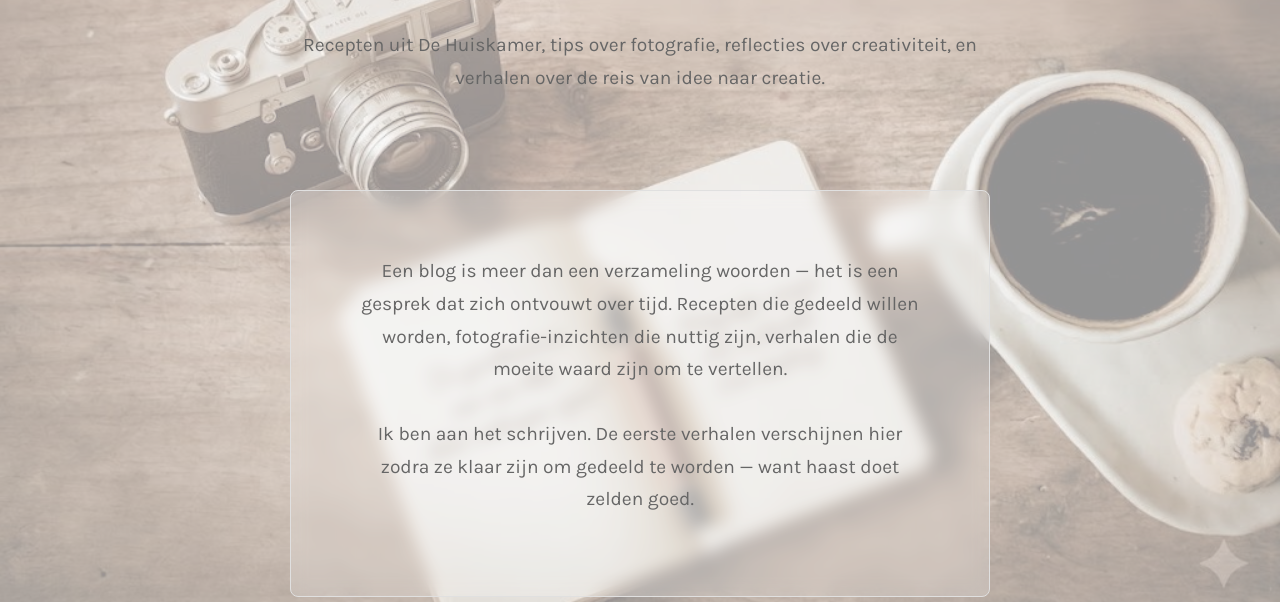
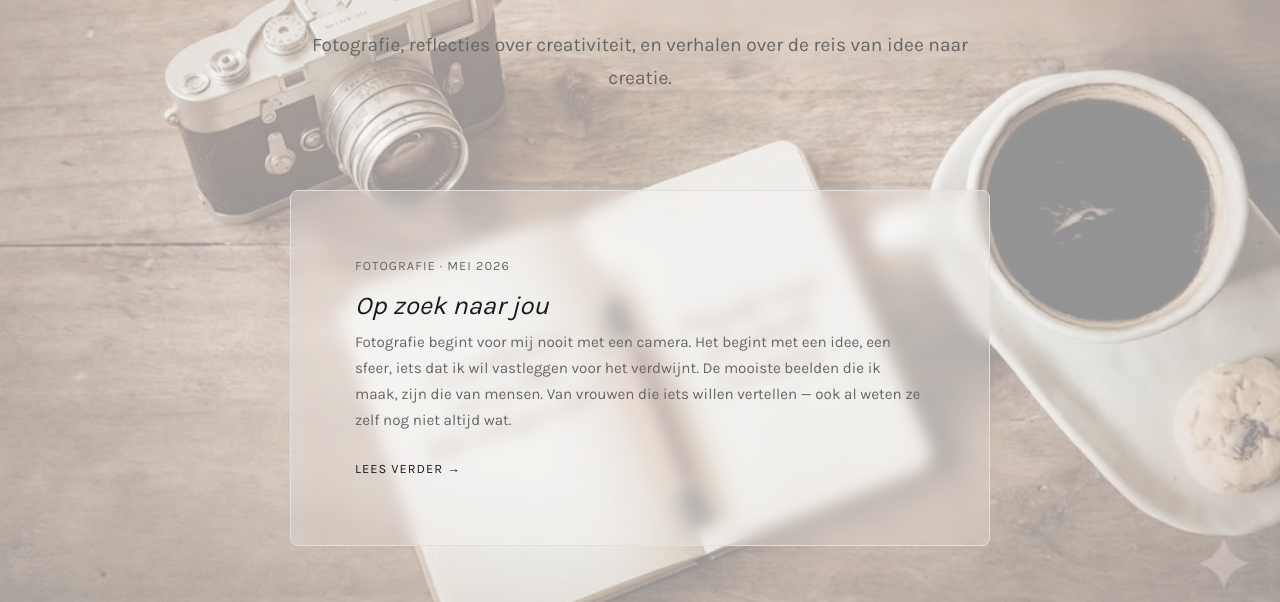
Before and after one commit to Dehuiskamer/atelier-de-huiskamer, a plain HTML site: page blog.html in a window 1280 px wide. Shown: the part 198-800 px from the top of the page. Drawn offline with nearby package versions, Linux system fonts and the light colour scheme.

Commit message:
Add files via upload

```diff
--- a/blog.html
+++ b/blog.html
@@ -13,6 +13,71 @@
 
   <!-- Stylesheet -->
   <link rel="stylesheet" href="style.css">
+
+  <style>
+    .blog-grid {
+      max-width: 700px;
+      margin: 0 auto;
+      display: flex;
+      flex-direction: column;
+      gap: var(--spacing-lg);
+    }
+
+    .blog-card {
+      background-color: rgba(255, 255, 255, 0.20);
+      backdrop-filter: blur(8px);
+      border: 1px solid var(--color-border);
+      border-radius: 8px;
+      padding: var(--spacing-lg);
+      text-decoration: none;
+      display: block;
+      transition: border-color 0.3s ease, background-color 0.3s ease;
+    }
+
+    .blog-card:hover {
+      border-color: var(--color-text-secondary);
+      background-color: rgba(255, 255, 255, 0.30);
+    }
+
+    .blog-card-meta {
+      font-family: var(--font-body);
+      font-size: 0.8rem;
+      letter-spacing: 0.08em;
+      text-transform: uppercase;
+      color: var(--color-text-secondary);
+      margin-bottom: 0.75rem;
+    }
+
+    .blog-card-title {
+      font-family: var(--font-heading);
+      font-size: 1.6rem;
+      font-weight: 400;
+      font-style: italic;
+      color: var(--color-text-primary);
+      margin-bottom: 0.5rem;
+      line-height: 1.3;
+    }
+
+    .blog-card-excerpt {
+      font-family: var(--font-body);
+      font-size: 0.95rem;
+      line-height: 1.7;
+      color: var(--color-text-secondary);
+      margin-bottom: 1.25rem;
+    }
+
+    .blog-card-read {
+      font-family: var(--font-body);
+      font-size: 0.8rem;
+      letter-spacing: 0.08em;
+      text-transform: uppercase;
+      color: var(--color-text-primary);
+    }
+
+    .blog-card-read::after {
+      content: ' →';
+    }
+  </style>
 </head>
 <body>
   <!-- Navigation -->
@@ -37,7 +102,7 @@
       <ul class="nav-links">
         <li><a href="index.html">Home</a></li>
         <li><a href="portfolio.html">Portfolio</a></li>
-        <li><a href="blog.html">Blog</a></li>
+        <li><a href="blog.html" class="active">Blog</a></li>
         <li><a href="portfolio-rubensian.html">Rubensian Dreamgirl</a></li>
         <li><a href="contact.html">Contact</a></li>
       </ul>
@@ -52,8 +117,7 @@
         <div class="section-header">
           <h1>Blog</h1>
           <p class="lead-text" style="margin: 0 auto;">
-            Recepten uit De Huiskamer, tips over fotografie, reflecties over creativiteit,
-            en verhalen over de reis van idee naar creatie.
+            Fotografie, reflecties over creativiteit, en verhalen over de reis van idee naar creatie.
           </p>
         </div>
       </div>
@@ -62,16 +126,20 @@
     <!-- Blog Posts -->
     <section class="section" style="padding-top: 0;">
       <div class="container">
-        <div style="max-width: 700px; margin: 0 auto; background-color: rgba(255, 255, 255, 0.20); backdrop-filter: blur(8px); padding: var(--spacing-lg); border-radius: 8px; border: 1px solid var(--color-border); text-align: center;">
-          <p class="lead-text">
-            Een blog is meer dan een verzameling woorden — het is een gesprek dat zich
-            ontvouwt over tijd. Recepten die gedeeld willen worden, fotografie-inzichten
-            die nuttig zijn, verhalen die de moeite waard zijn om te vertellen.
-          </p>
-          <p class="lead-text" style="margin-top: var(--spacing-md);">
-            Ik ben aan het schrijven. De eerste verhalen verschijnen hier zodra ze klaar zijn
-            om gedeeld te worden — want haast doet zelden goed.
-          </p>
+        <div class="blog-grid">
+
+          <a href="blog-tfp-modellen.html" class="blog-card">
+            <p class="blog-card-meta">Fotografie · mei 2026</p>
+            <h2 class="blog-card-title">Op zoek naar jou</h2>
+            <p class="blog-card-excerpt">
+              Fotografie begint voor mij nooit met een camera. Het begint met een idee,
+              een sfeer, iets dat ik wil vastleggen voor het verdwijnt. De mooiste beelden
+              die ik maak, zijn die van mensen. Van vrouwen die iets willen vertellen —
+              ook al weten ze zelf nog niet altijd wat.
+            </p>
+            <span class="blog-card-read">Lees verder</span>
+          </a>
+
         </div>
       </div>
     </section>
```
